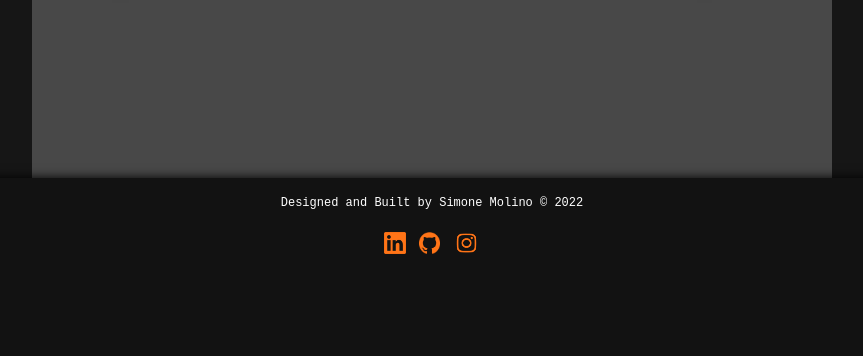
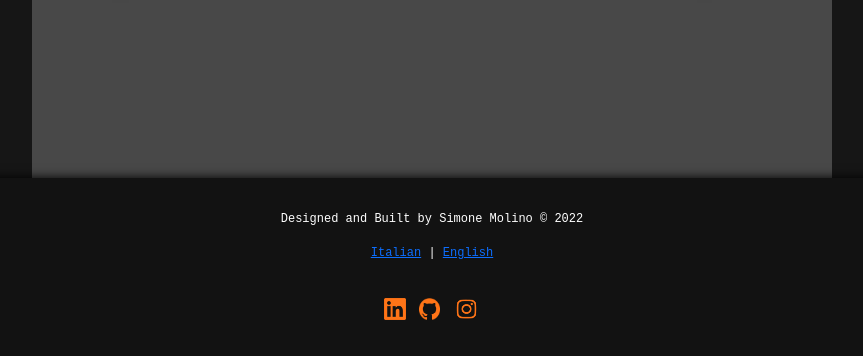
Before and after one commit to Rhokthar/CS50-Final-Project, a Flask app: page / in a window 1280 px wide; the page is wider, and only the part inside the window is pictured. Shown: the part 3102-3458 px from the top of that part, without its empty margins (208-1071 px from the left). Before the commit the page ends 3356 px from the top of that part, so only its background shows below. Run offline with Flask 2, Linux system fonts and the light colour scheme; some libraries are stand-ins or nearby versions.

Commit message:
Footer fixed - Now we've Language links (TODO)

```diff
--- a/project/static/style.css
+++ b/project/static/style.css
@@ -22,7 +22,7 @@ body {
 .footer p {
     text-align: center;
     font-size: 12px;
-    padding-top: 1rem;
+    padding-top: 2rem;
 }
 .header {
     display: flex;
@@ -595,6 +595,7 @@ input:focus + .slider {
 ********************/
 /* Social Section */
 .social_container {
+    /* border: 1px solid red; */
     height: fit-content;
     width: fit-content;
     margin-left: auto;
@@ -608,7 +609,10 @@ input:focus + .slider {
 .social_container a > img:hover {
     transform: scale(1.3);
 }
-
+#language_change {
+    padding-top: 0;
+    padding-bottom: 1rem;
+}
 /* KeyFrames */
 /* IMG Bounce */
 @keyframes bounce {
--- a/project/templates/layout.html
+++ b/project/templates/layout.html
@@ -56,6 +56,7 @@
         <footer class="footer" id="footer" role="footer">
             <!-- Credits -->
             <p>Designed and Built by Simone Molino &copy; 2022</p>
+            <p id="language_change"><a href="#">Italian</a> | <a href="#">English</a></p>
             <!-- Social Links -->
             <div class="social_container" id="social_container" role="link">
                 <a href="https://www.linkedin.com/in/simone-molino-884486194/" target="_blank"><img src="{{ url_for('static', filename='lin-ico.png') }}" alt="lin-ico.png" height="25" width="25"></a>
@@ -63,7 +64,6 @@
                 <a href="https://www.instagram.com/rhokthar/" target="_blank"><img src="{{ url_for('static', filename='insta-ico.png') }}" alt="insta-ico.png" height="30" width="30"></a><br>
             </div>
             <!-- TODO: stat recorder -->
-
         </footer>
     </body>
 </html>
```
